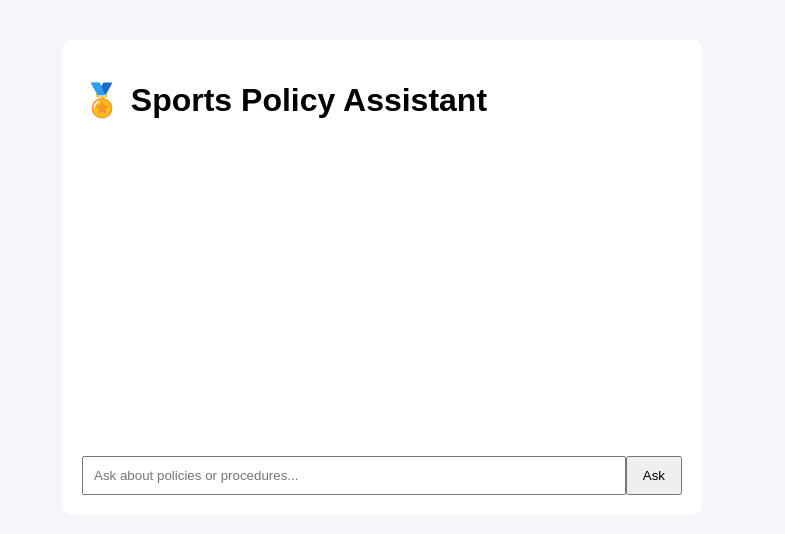
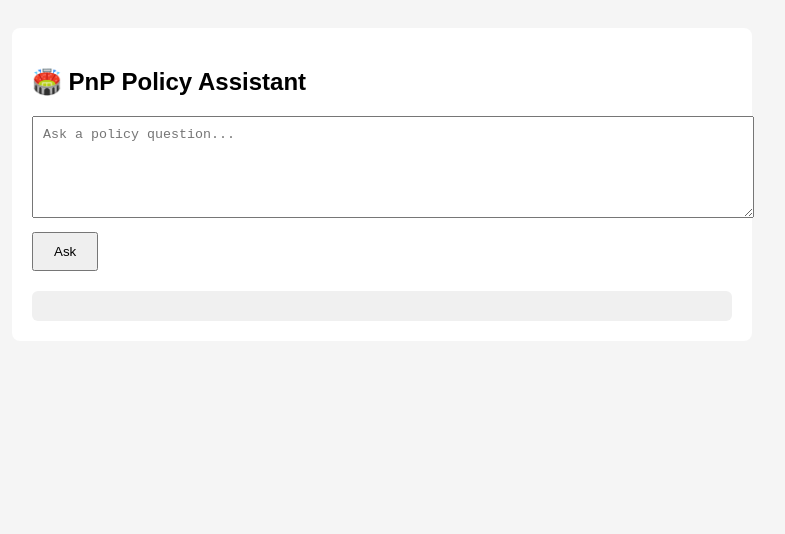
Before and after one commit to SoufianeMaakouk/policy-chatbot-frontend, a plain HTML site: page index.html in a window 1280 px wide. Shown: the whole page, without its empty margins (258-1043 px from the left). Drawn offline with Linux system fonts and the light colour scheme.

Commit message:
Update index.html

```diff
--- a/index.html
+++ b/index.html
@@ -3,20 +3,51 @@
 <head>
   <meta charset="UTF-8" />
   <title>Sports Policy Assistant</title>
-  <link rel="stylesheet" href="style.css" />
+  <meta name="viewport" content="width=device-width, initial-scale=1" />
+  <style>
+    body {
+      font-family: Arial, sans-serif;
+      background: #f5f5f5;
+      padding: 20px;
+    }
+    .container {
+      max-width: 700px;
+      margin: auto;
+      background: white;
+      padding: 20px;
+      border-radius: 8px;
+    }
+    textarea {
+      width: 100%;
+      height: 80px;
+      padding: 10px;
+    }
+    button {
+      margin-top: 10px;
+      padding: 10px 20px;
+      cursor: pointer;
+    }
+    #answer {
+      margin-top: 20px;
+      white-space: pre-wrap;
+      background: #f0f0f0;
+      padding: 15px;
+      border-radius: 6px;
+    }
+  </style>
 </head>
 <body>
-  <div class="chat-container">
-    <h1>🏅 Sports Policy Assistant</h1>
 
-    <div id="chat"></div>
+<div class="container">
+  <h2>🏟️ PnP Policy Assistant</h2>
 
-    <div class="input-area">
-      <input id="question" placeholder="Ask about policies or procedures..." />
-      <button onclick="ask()">Ask</button>
-    </div>
-  </div>
+  <textarea id="question" placeholder="Ask a policy question..."></textarea>
+  <br />
+  <button onclick="askQuestion()">Ask</button>
 
-  <script src="script.js"></script>
+  <div id="answer"></div>
+</div>
+
+<script src="script.js"></script>
 </body>
 </html>
```
